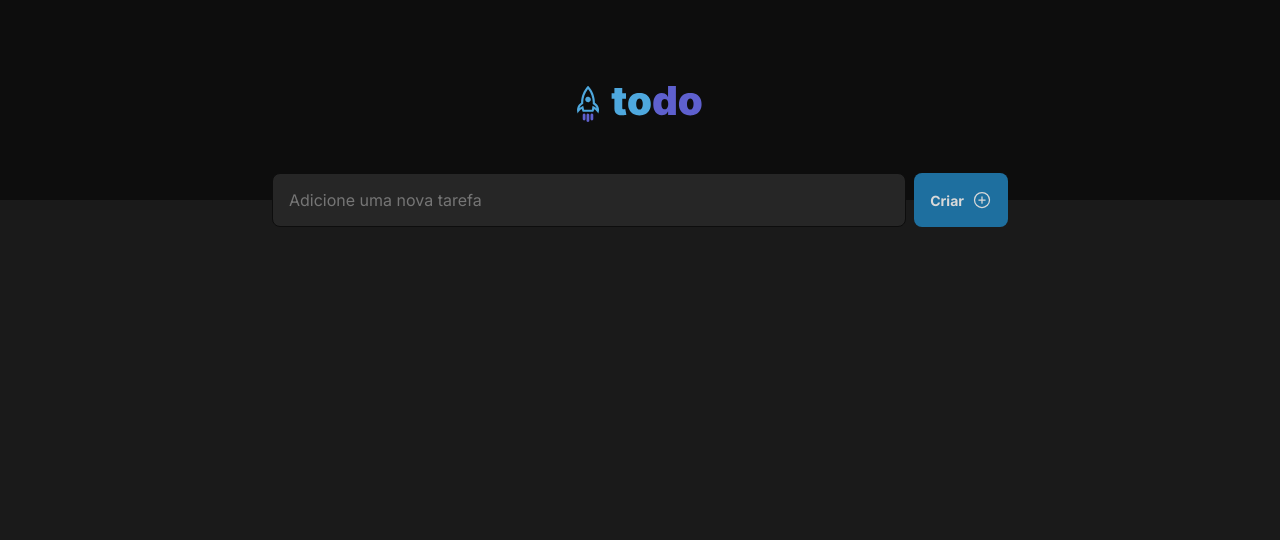
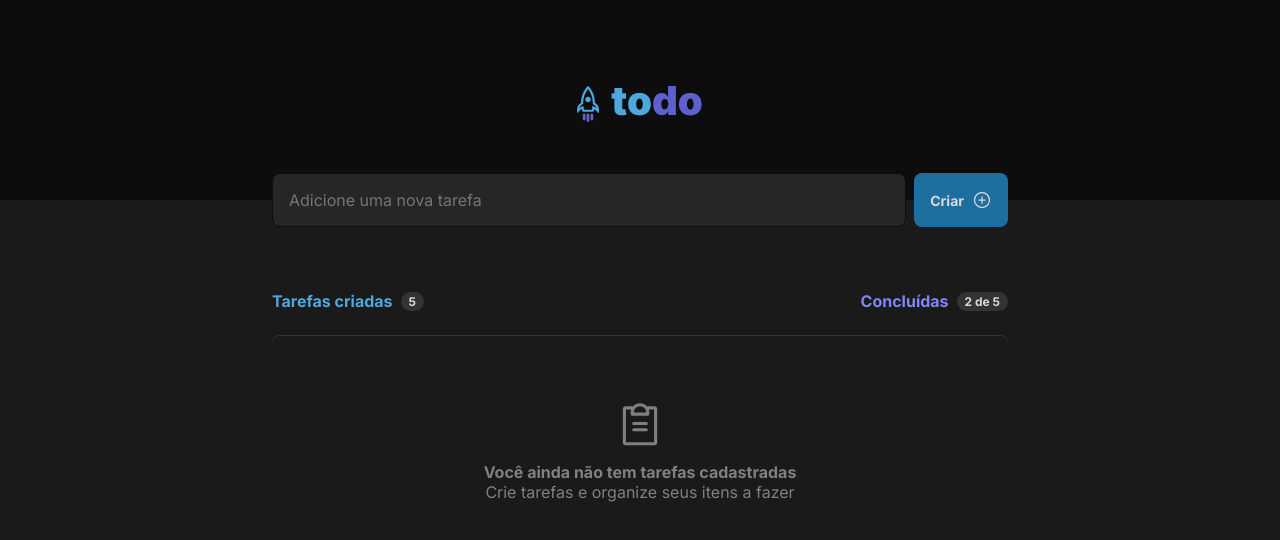
Before and after one commit to gabrielmiller1/practicing-react-concepts, a React (Vite) app: page / in a window 1280 px wide. Shown: the top 540 px of the page. Built offline with nearby package versions, Linux system fonts and the light colour scheme.

Commit message:
feat: creating tasks component

```diff
--- a/src/App.tsx
+++ b/src/App.tsx
@@ -1,11 +1,13 @@
 import './App.module.css'
 import { Header } from './components/Header/Header'
+import { Tasks } from './components/Tasks/Tasks'
 
 function App() {
 
   return (
     <>
       <Header />
+      <Tasks />
     </>
   )
 }
--- /dev/null
+++ b/src/components/Tasks/Tasks.module.css
@@ -0,0 +1,60 @@
+.tasksBoard {
+    max-width: 46rem;
+    margin: 0 auto;
+
+    display: flex;
+    flex-direction: column;
+    align-items: center;
+    justify-content: center;
+}
+
+.tasksBoard header {
+    width: 100%;
+    margin: 4rem 0 1.5rem 0;
+
+    display: flex;
+    justify-content: space-between;
+}
+
+.createdTasks, .fineshedTasks {
+    display: flex;
+    align-items: center;
+    gap: .5rem;
+}
+
+.createdTasks span, .fineshedTasks span {
+    padding: 2px 8px;
+    border-radius: 999px;
+
+    background: var(--gray-400);
+    color: var(--gray-200);
+    font-size: 0.75rem;
+    font-weight: bold;
+}
+
+.createdTasks p {
+    font-weight: bold;
+    color: var(--blue-300);
+}
+
+.fineshedTasks p {
+    font-weight: bold;
+    color: var(--purple-300);
+}
+
+.noTasksWrapper {
+    width: 100%;
+    padding: 64px 24px;
+    display: flex;
+    flex-direction: column;
+    justify-content: center;
+    align-items: center;
+
+    color: var(--gray-300);
+    border-top: 1px solid var(--gray-400);
+    border-radius: 8px;
+}
+
+.noTasksWrapper svg {
+    margin-bottom: 0.75rem;
+}
--- /dev/null
+++ b/src/components/Tasks/Tasks.tsx
@@ -0,0 +1,26 @@
+import styles from './Tasks.module.css';
+import { ClipboardText } from '@phosphor-icons/react'
+
+
+export function Tasks() {
+    return (
+        <div className={styles.tasksBoard}>
+            <header>
+                <div className={styles.createdTasks}>
+                    <p>Tarefas criadas</p>
+                    <span>5</span>
+                </div>
+                <div className={styles.fineshedTasks}>
+                    <p>Concluídas</p>
+                    <span>2 de 5</span>
+                </div>
+            </header>
+
+            <div className={styles.noTasksWrapper}>
+                <ClipboardText size={50} />
+                <p><strong>Você ainda não tem tarefas cadastradas</strong></p>
+                <p>Crie tarefas e organize seus itens a fazer</p>
+            </div>
+        </div>
+    )
+}
```
